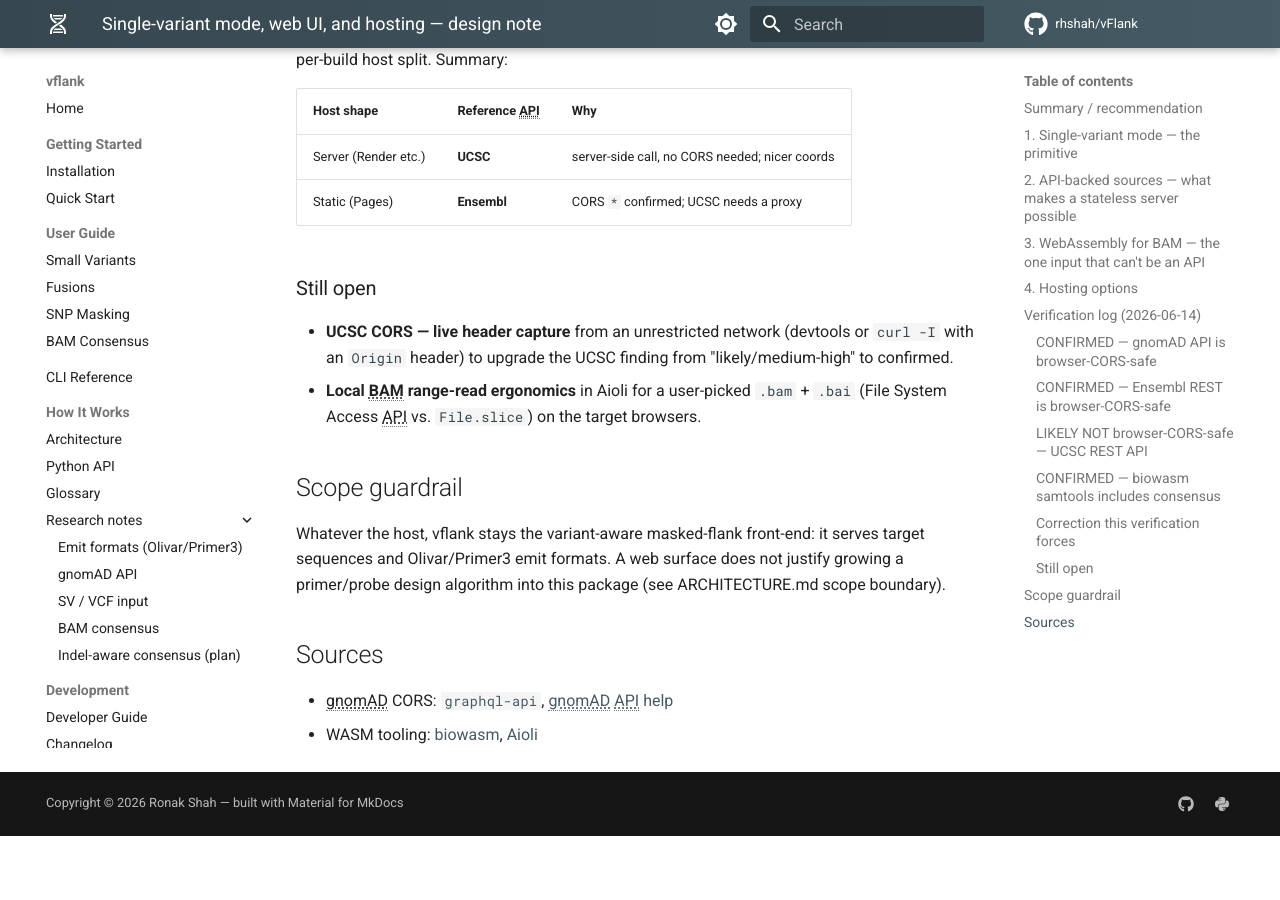
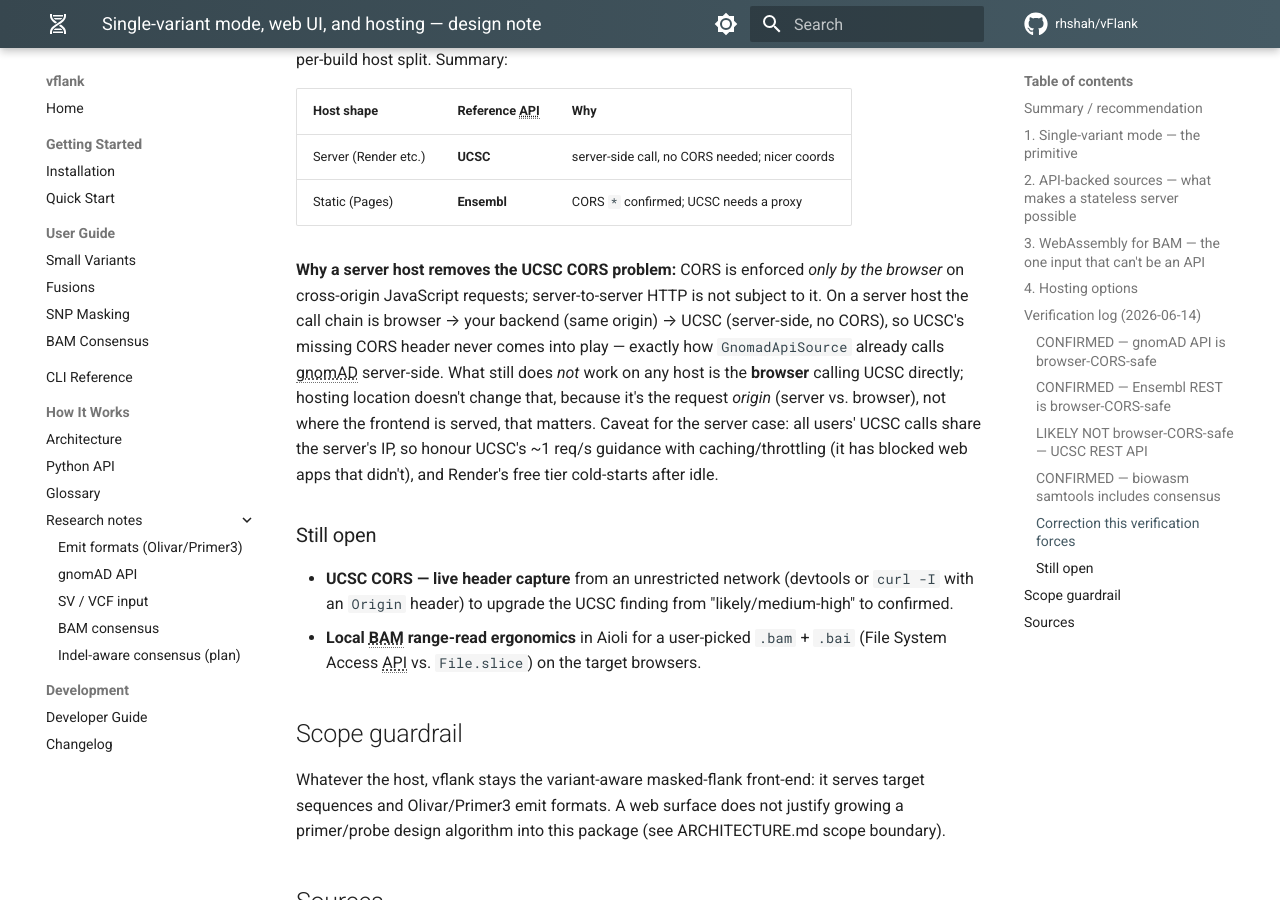
Before and after one commit to rhshah/vFlank, an MkDocs documentation site: the page built from docs/research/web-app-and-hosting.md, in a window 1280 px wide and 900 px high, scrolled down 5421 px. Built offline with MkDocs 1.6.1 and Material for MkDocs 9.7.7, drawn with Linux system fonts in a browser that asks for light colours; comment, search, counter and statistics services are not loaded; the version menu is left out; before the commit the page ends 6257 px from its top, so only the background shows below that.

Commit message:
docs: explain why a server host removes the UCSC CORS problem
Clarify in the host/reference-API table that CORS is browser-only: a server
host calls UCSC server-side (browser -> backend -> UCSC), so UCSC's missing
CORS header never applies, while a browser calling UCSC directly fails on any
host. Note the shared-IP rate-limit caveat and Render free-tier cold starts.

Co-Authored-By: Claude Code <noreply@anthropic.com>

```diff
--- a/docs/research/web-app-and-hosting.md
+++ b/docs/research/web-app-and-hosting.md
@@ -220,6 +220,18 @@ per-build host split. Summary:
 | Server (Render etc.) | **UCSC** | server-side call, no CORS needed; nicer coords |
 | Static (Pages) | **Ensembl** | CORS `*` confirmed; UCSC needs a proxy |
 
+**Why a server host removes the UCSC CORS problem:** CORS is enforced *only by
+the browser* on cross-origin JavaScript requests; server-to-server HTTP is not
+subject to it. On a server host the call chain is browser → your backend (same
+origin) → UCSC (server-side, no CORS), so UCSC's missing CORS header never comes
+into play — exactly how `GnomadApiSource` already calls gnomAD server-side. What
+still does *not* work on any host is the **browser** calling UCSC directly;
+hosting location doesn't change that, because it's the request *origin* (server
+vs. browser), not where the frontend is served, that matters. Caveat for the
+server case: all users' UCSC calls share the server's IP, so honour UCSC's
+~1 req/s guidance with caching/throttling (it has blocked web apps that didn't),
+and Render's free tier cold-starts after idle.
+
 ### Still open
 
 - **UCSC CORS — live header capture** from an unrestricted network (devtools or
```
